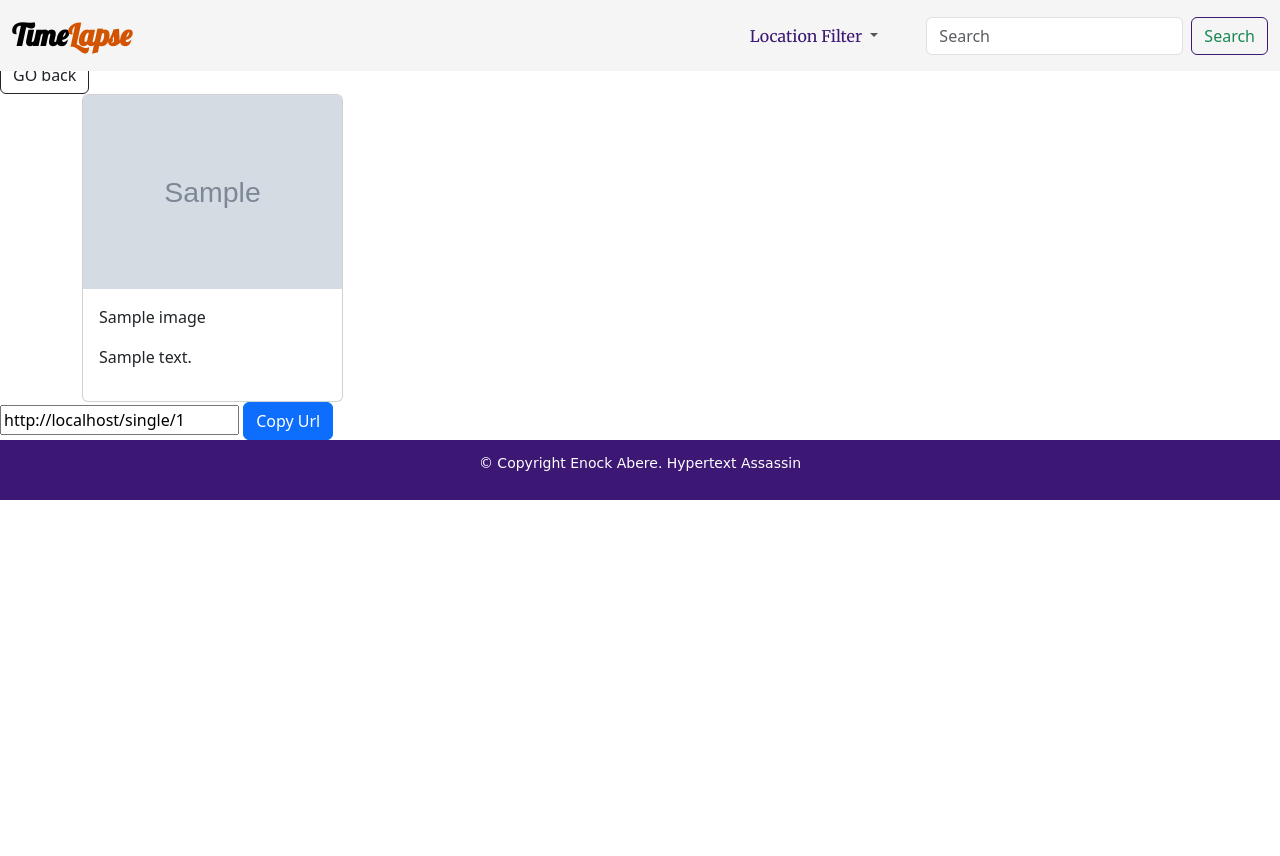
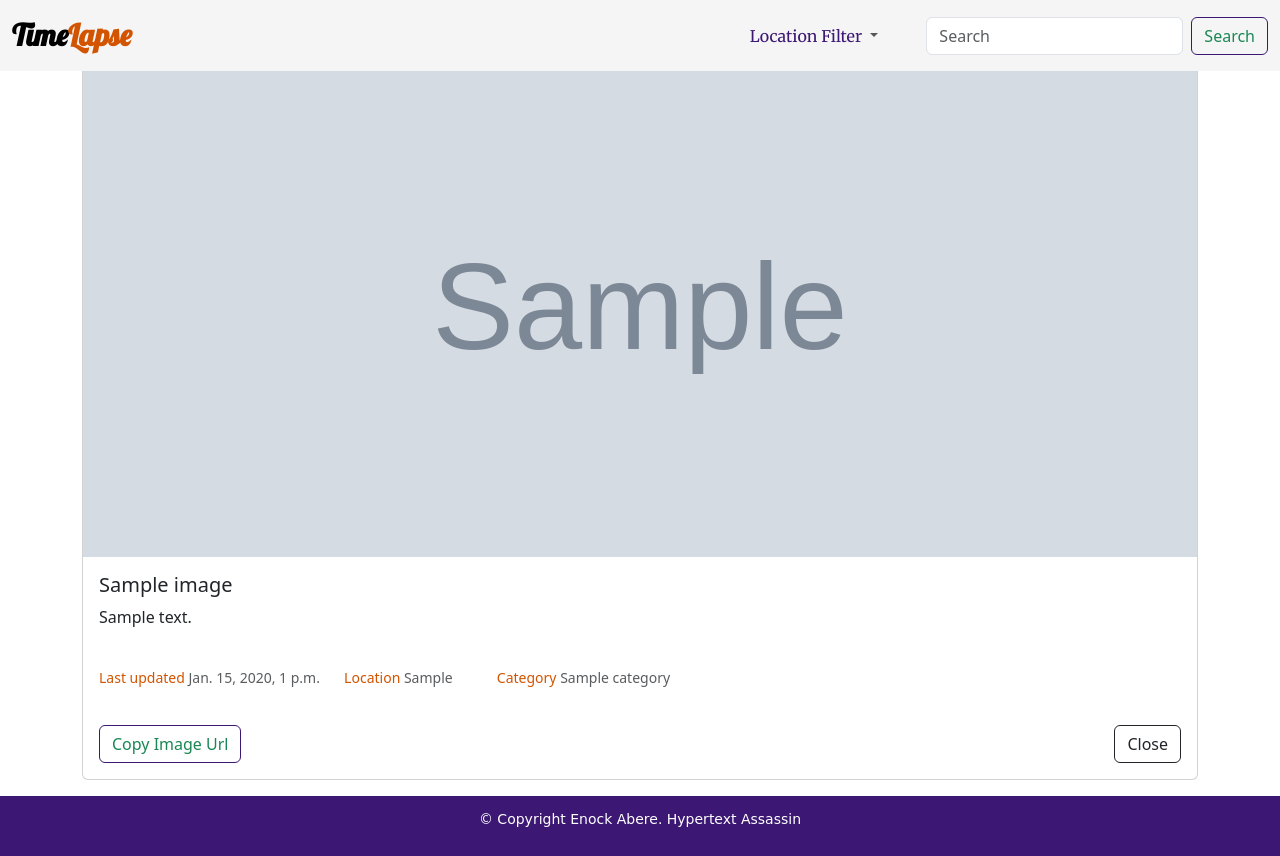
Before and after one commit to enockabere/Gallery, a Django app: page /single/1 in a window 1280 px wide. Before the commit the page ends 500 px from the top, so only its background shows below. Run offline with Django 3.2, Linux system fonts and the light colour scheme; tables that the repository leaves empty hold one stand-in row (values such as "Sample post"); grey boxes marked "Sample" are stand-in pictures; some libraries are stand-ins or nearby versions.

Commit message:
functionality to display single image

```diff
--- a/album/templates/all-images/single-img.html
+++ b/album/templates/all-images/single-img.html
@@ -2,24 +2,44 @@
 
 {% block content %}
     {{block.super}}
-    <a class="btn btn-outline-dark" href="{% url 'allImages' %}">GO back</a>
+    <section class="single">
+      <div class="container">
+        <div class="row">
+          <div class="col-md-12">
+            <div class="card mb-3">
+              <img src="{{photo.image.url}}" class="card-img-top" height="500px" alt="...">
+              <div class="card-body">
+                <h5 class="card-title">{{photo.name}}</h5>
+                <p class="card-text">{{photo.description}}</p>
+                <p class="card-text" id="text"><small class="text-muted"><span class="br">Last updated</span> {{photo.post_date}}</small></p>
+                <p class="card-text"id="texts"><small class="text-muted"><span class="br">Location</span> {{photo.location.location}}</small></p>
+                <p class="card-text"id="texts"><small class="text-muted"><span class="br">Category</span> {{photo.category.name}}</small></p>
+                <form action="">
+                  <input type="text" value="{{showurl}}" id="myInput">
+                  <button type="button" id="gits2" onclick="Hello()" class="btn btn-outline-success">Copy Image Url</button>
+                  <a class="btn btn-outline-dark" href="{% url 'allImages' %}" style="float:right">Close</a>
+              </form>
+              </div>
+            </div>
+          </div>
+        </div>
+      </div>
+    </section>
+    <!--
     <div class="container">
         <div class="row">
             <div class="col-md-3">
                   <div class="card">
-                    <img src="{{photo.image.url}}" class="card-img-top">
+                    <img src="" class="card-img-top">
                     <div class="card-body">
-                      <p class="card-text">{{photo.name}}</p>
-                      <p>{{photo.description}}</p>
+                      <p class="card-text"></p>
+                      <p></p>
                     </div>
                   </div>
             </div>
         </div>
     </div>
-    <form action="">
-        <input type="text" value="{{showurl}}" id="myInput">
-        <button type="button" onclick="Hello()" class="btn btn-primary">Copy Url</button>
-    </form>
+
 
 <script>
   function Hello() {
@@ -28,5 +48,5 @@
   document.execCommand('copy')
   console.log('Copied Text')
 }
-</script>
+</script> -->
 {% endblock %}
--- a/static/css/base.css
+++ b/static/css/base.css
@@ -214,3 +214,21 @@
 #images{
   background-color:#f3fbfd;
 }
+#texts{
+  display: inline-block;
+  padding: 20px;
+}
+#text{
+  display: inline-block;
+}
+#myInput{
+  display: none;
+}
+#gits2{
+  border-color: #3C1874;
+  display: inline-block;
+}
+#gits2:hover{
+  border-color: #3C1874;
+  background-color: #3C1874;
+}
```
